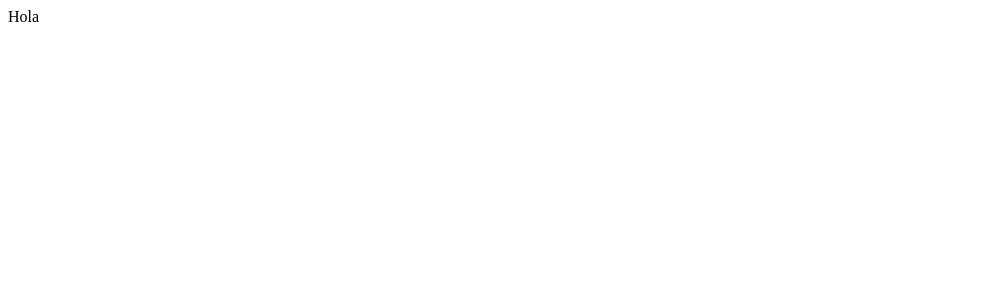
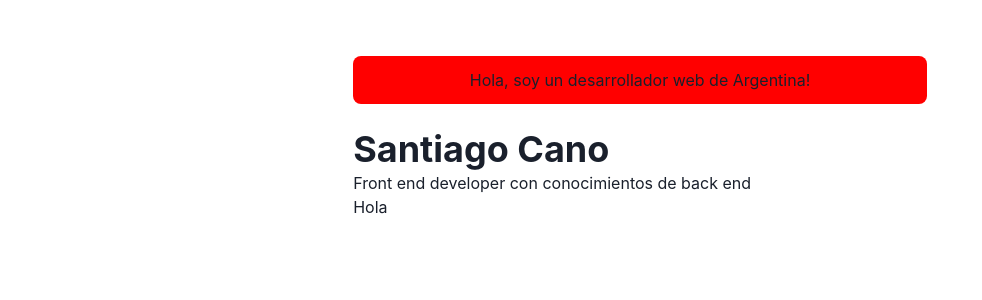
Before and after one commit to santicano2/santiPortfolio, a Next.js app: page / in a window 1280 px wide. Shown: the top 300 px of the page, without its empty margins (0-982 px from the left). Built offline with nearby package versions, Linux system fonts and the light colour scheme.

Commit message:
añadido esqueleto de la pagina

```diff
--- /dev/null
+++ b/pages/_app.js
@@ -0,0 +1,14 @@
+import { ChakraProvider } from '@chakra-ui/react'
+import Layout from '../components/layouts/main'
+
+const Website = ({ Component, pageProps, router }) => {
+  return (
+    <ChakraProvider>
+      <Layout router={router}>
+        <Component {...pageProps} key={router.route} />
+      </Layout>
+    </ChakraProvider>
+  )
+}
+
+export default Website
--- a/pages/index.js
+++ b/pages/index.js
@@ -1,5 +1,23 @@
+import { Container, Box, Heading } from '@chakra-ui/react'
+
 const Page = () => {
-  return <div>Hola</div>
+  return (
+    <Container>
+      <Box borderRadius="lg" bg="red" p={3} mb={6} align="center">
+        Hola, soy un desarrollador web de Argentina!
+      </Box>
+
+      <Box display={{ md: 'flex' }}>
+        <Box flexGrow={1}>
+          <Heading as="h2" variant="page-title">
+            Santiago Cano
+          </Heading>
+          <p>Front end developer con conocimientos de back end</p>
+        </Box>
+      </Box>
+      <div>Hola</div>
+    </Container>
+  )
 }
 
 export default Page
```
